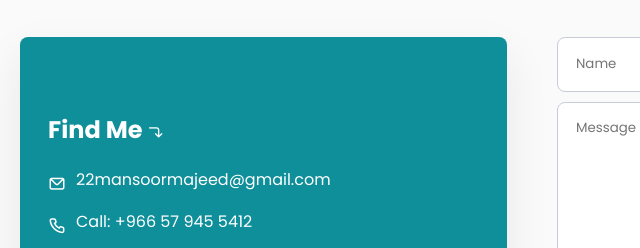
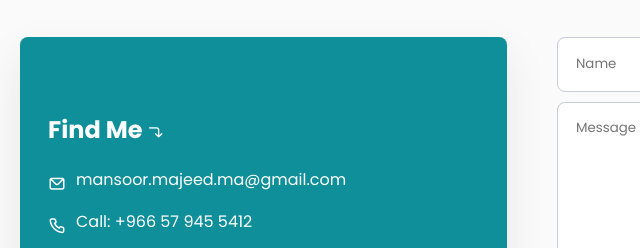
Before and after one commit to Mans22r/m22-web, a website: page index.html in a window 1280 px wide. Shown: the part 3424-3672 px from the top of the page, 108-748 px from the left. Drawn offline with nearby package versions, Linux system fonts and the light colour scheme.

Commit message:
Update index.html
updated mail ID

```diff
--- a/index.html
+++ b/index.html
@@ -208,7 +208,7 @@
                     <div class="col">
                         <div class="contact-info">
                             <h2>Find Me <i class="uil uil-corner-right-down"></i></h2>
-                            <p><i class="uil uil-envelope"></i> <a href="mailto:22mansoormajeed@gmail.com">22mansoormajeed@gmail.com</a></p>
+                            <p><i class="uil uil-envelope"></i> <a href="mailto:mansoor.majeed.ma@gmail.com">mansoor.majeed.ma@gmail.com</a></p>
                             <p><i class="uil uil-phone"></i> <a href="tel:+966579455412">Call: +966 57 945 5412</a></p>
                             <p><i class="uil uil-whatsapp"></i> <a href="https://wa.me/966579455412" target="_blank" rel="noopener">WhatsApp: +966 57 945 5412</a></p>
                             <p><i class="uil uil-map-marker"></i> <a href="https://maps.apple.com/place?address=3577%20Hisham%20Ibn%20Abd%20Al%20Malek%2C%20Riyadh%2C%20Saudi%20Arabia" target="_blank" rel="noopener">3577 Hisham Ibn Abd Al Malek, Riyadh, Saudi Arabia</a></p>
```
